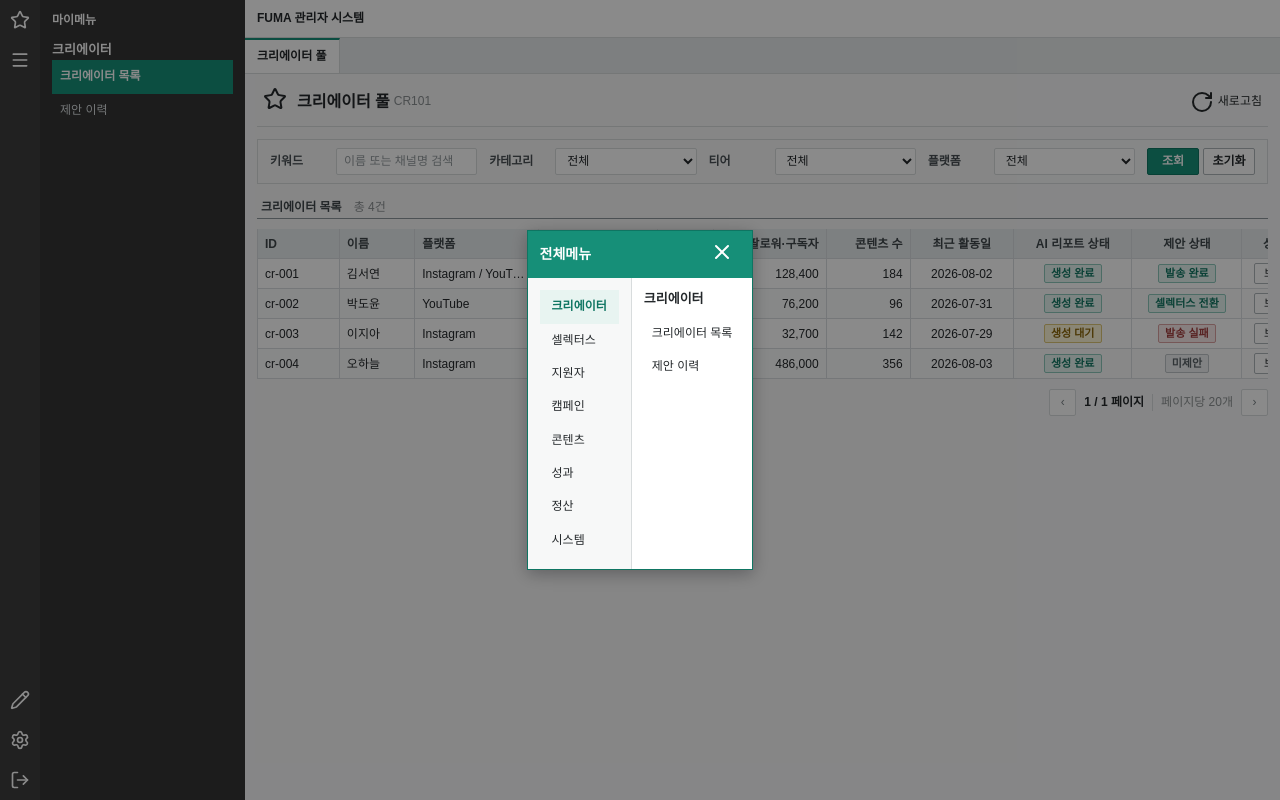
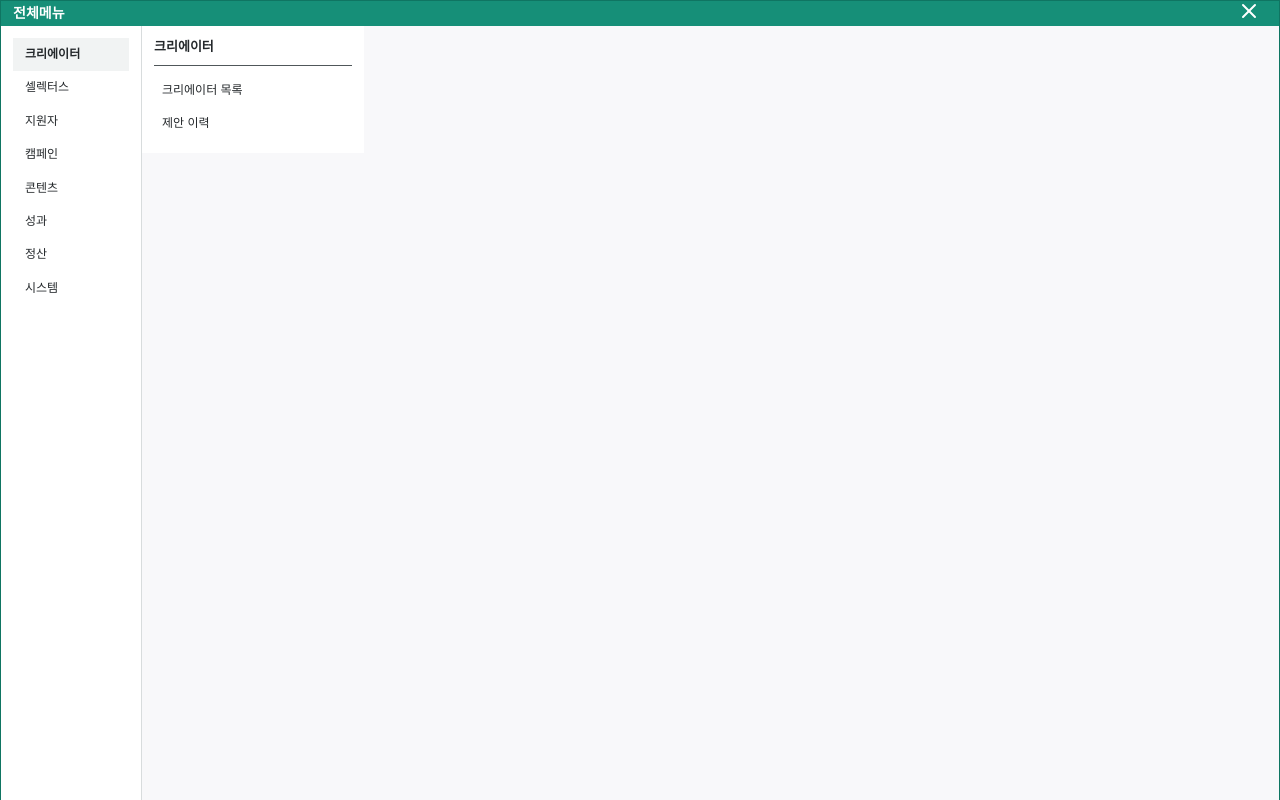
Before and after one commit to HD-Fuma/fe-hiselectors-admin, a React (Vite) app: page / in a window 1280 px wide. Both pictures are taken after a click on the button 20 px from the left and 60 px from the top of the page. Built offline with nearby package versions, Linux system fonts and the light colour scheme.

Commit message:
test: verify FUMA admin visual prototype

```diff
--- a/playwright.config.ts
+++ b/playwright.config.ts
@@ -13,6 +13,7 @@ export default defineConfig({
   testDir: "./tests/visual",
   outputDir: "test-results/playwright",
   fullyParallel: false,
+  retries: 0,
   workers: 1,
   use: {
     baseURL,
@@ -23,6 +24,8 @@ export default defineConfig({
     contextOptions: {
       reducedMotion: "reduce",
     },
+    screenshot: "only-on-failure",
+    video: "retain-on-failure",
   },
   webServer: {
     command: `npm run dev -- --host 127.0.0.1 --port ${port} --strictPort`,
--- a/src/app/App.tsx
+++ b/src/app/App.tsx
@@ -10,7 +10,7 @@ export function App({ initialEntries }: AppProps) {
   const [router] = useState(() => createAppRouter(initialEntries));
 
   return (
-    <div data-app-ready="true">
+    <div data-app-ready="true" data-visual-root="fuma-admin-static">
       <RouterProvider router={router} />
     </div>
   );
--- a/src/components/content/MetricStrip.tsx
+++ b/src/components/content/MetricStrip.tsx
@@ -12,7 +12,12 @@ interface MetricStripProps {
 
 export function MetricStrip({ ariaLabel, items }: MetricStripProps) {
   return (
-    <dl aria-label={ariaLabel} className="fuma-metric-strip" role="group">
+    <dl
+      aria-label={ariaLabel}
+      className="fuma-metric-strip"
+      data-visual-contract="metric-strip"
+      role="group"
+    >
       {items.map((item, index) => (
         <div className="fuma-metric-strip__item" key={index}>
           <dt>{item.label}</dt>
--- a/src/components/shell/AppShell.tsx
+++ b/src/components/shell/AppShell.tsx
@@ -38,6 +38,7 @@ export function AppShell() {
       data-shell-part="root"
       data-testid="admin-shell"
       data-ui="admin-shell"
+      data-visual-contract="admin-shell"
     >
       <IconRail onOpenMegaMenu={() => setIsMegaMenuRequested(true)} />
       <MyMenu activeRoute={activeRoute} currentPath={location.pathname} />
--- a/src/components/shell/MegaMenu.tsx
+++ b/src/components/shell/MegaMenu.tsx
@@ -117,6 +117,7 @@ export function MegaMenu({ activeGroup, onClose }: MegaMenuProps) {
         aria-modal="true"
         aria-labelledby="hsas-mega-menu-title"
         data-ui="mega-menu"
+        data-visual-contract="mega-menu"
         ref={dialogRef}
         tabIndex={-1}
       >
--- a/src/components/ui/DenseTable.tsx
+++ b/src/components/ui/DenseTable.tsx
@@ -64,7 +64,7 @@ export function DenseTable<T extends object>({
   rows,
 }: DenseTableProps<T>) {
   return (
-    <div className="hsas-dense-table-wrap">
+    <div className="hsas-dense-table-wrap" data-visual-contract="dense-table">
       <table className="hsas-dense-table">
         <thead>
           <tr>
--- a/src/components/ui/Modal.tsx
+++ b/src/components/ui/Modal.tsx
@@ -114,6 +114,7 @@ export function Modal({ actions, children, open, title }: ModalProps) {
         aria-labelledby={titleId}
         aria-modal="true"
         className="hsas-modal"
+        data-visual-contract="modal"
         ref={dialogRef}
         role="dialog"
         tabIndex={-1}
--- a/src/features/auth/LoginPage.tsx
+++ b/src/features/auth/LoginPage.tsx
@@ -12,6 +12,7 @@ export function LoginPage() {
     <main
       className="partners-login"
       data-requirement-rows={requirement?.rows.join(",")}
+      data-visual-contract="login"
     >
       <div className="partners-login__layout">
         <section
--- a/src/features/content/ContentPages.tsx
+++ b/src/features/content/ContentPages.tsx
@@ -197,7 +197,7 @@ export function ContentReviewListPage() {
   const noSelection = searchParams.get("fixture") === "no-selection";
 
   return (
-    <section className="fuma-page">
+    <section className="fuma-page" data-visual-contract="content-review">
       <PageHeader screenCode="CT101" title="콘텐츠 검수" />
       <div className="fuma-page__body">
         <QueueFilters />
@@ -371,7 +371,7 @@ export function ContentReviewDetailPage() {
   const content = findContentReviewFixture(contentId);
 
   return (
-    <section className="fuma-page">
+    <section className="fuma-page" data-visual-contract="content-review">
       <PageHeader screenCode="CT102" title="콘텐츠 검수 상세" />
       <div className="fuma-page__body">
         {content ? (
--- a/src/styles/admin.css
+++ b/src/styles/admin.css
@@ -357,7 +357,8 @@
   inset: 0;
   display: grid;
   place-items: center;
-  padding: var(--hsas-space-16);
+  padding: var(--hsas-space-16) var(--hsas-space-16) var(--hsas-space-16)
+    calc(var(--hsas-rail-width) + var(--hsas-menu-width) + var(--hsas-space-16));
   background: rgb(20 25 28 / 48%);
 }
 
@@ -647,23 +648,26 @@
   position: fixed;
   z-index: 20;
   inset: 0;
-  display: grid;
-  place-items: center;
-  padding: var(--hsas-space-16);
-  background: rgb(0 0 0 / 46%);
+  display: block;
+  padding: 0;
+  overflow: hidden;
+  background: #f8f8fa;
 }
 
 .hsas-mega-menu {
+  width: 100vw;
+  height: 100vh;
   border: 1px solid var(--hsas-teal-dark);
   background: var(--hsas-surface);
-  box-shadow: 0 4px 16px rgb(0 0 0 / 28%);
+  box-shadow: none;
 }
 
 .hsas-mega-menu__title-bar {
   display: flex;
   align-items: center;
   justify-content: space-between;
-  padding: var(--hsas-space-8) var(--hsas-space-12);
+  height: 25px;
+  padding: 0 var(--hsas-space-12);
   background: var(--hsas-teal);
   color: var(--hsas-text-inverse);
 }
@@ -683,6 +687,8 @@
 
 .hsas-mega-menu__body {
   display: flex;
+  min-height: calc(100vh - 25px);
+  background: #f8f8fa;
 }
 
 .hsas-mega-menu__groups,
@@ -693,22 +699,27 @@
 }
 
 .hsas-mega-menu__groups {
+  width: 141px;
+  flex: 0 0 141px;
   border-right: 1px solid var(--hsas-border);
-  background: var(--hsas-surface-muted);
+  background: var(--hsas-surface);
 }
 
 .hsas-mega-menu__group {
+  min-height: 28px;
   padding: var(--hsas-space-8) var(--hsas-space-12);
   text-align: left;
 }
 
 .hsas-mega-menu__group--active {
-  background: var(--hsas-teal-soft);
-  color: var(--hsas-teal-dark);
+  background: #f1f3f3;
+  color: var(--hsas-text);
   font-weight: 700;
 }
 
 .hsas-mega-menu__group-title {
+  padding-bottom: var(--hsas-space-8);
+  border-bottom: 1px solid #50575a;
   margin-bottom: var(--hsas-space-8);
   font-size: 13px;
 }
@@ -718,6 +729,13 @@
   padding: var(--hsas-space-8);
   color: var(--hsas-text);
   text-decoration: none;
+}
+
+.hsas-mega-menu__children {
+  width: 222px;
+  flex: 0 0 222px;
+  align-self: flex-start;
+  background: var(--hsas-surface);
 }
 
 .fuma-page,
@@ -1275,7 +1293,7 @@
 }
 
 .fuma-campaign-modal-table .hsas-dense-table-wrap {
-  min-height: 124px;
+  min-height: 205px;
   overflow-x: auto;
   border-top: 0;
   background: var(--hsas-surface);
@@ -1283,6 +1301,12 @@
 
 .fuma-campaign-modal-table .hsas-dense-table {
   min-width: 785px;
+}
+
+.fuma-campaign-modal-table .hsas-dense-table td {
+  height: 29px;
+  padding-top: 0;
+  padding-bottom: 0;
 }
 
 .fuma-campaign-product-modal .hsas-pagination {
@@ -1739,6 +1763,12 @@
   min-width: 1000px;
 }
 
+.fuma-settlement-table .hsas-dense-table td {
+  height: 29px;
+  padding-top: 2px;
+  padding-bottom: 2px;
+}
+
 .fuma-settlement-amount-input {
   height: 23px;
   text-align: right;
--- a/src/styles/global.css
+++ b/src/styles/global.css
@@ -41,3 +41,14 @@ select {
 img {
   max-width: 100%;
 }
+
+@media (prefers-reduced-motion: reduce) {
+  *,
+  *::before,
+  *::after {
+    scroll-behavior: auto !important;
+    animation-duration: 0.01ms !important;
+    animation-iteration-count: 1 !important;
+    transition-duration: 0.01ms !important;
+  }
+}
```
Also changed, not shown: 2 other files (tests, documents, lock files or other folders).
